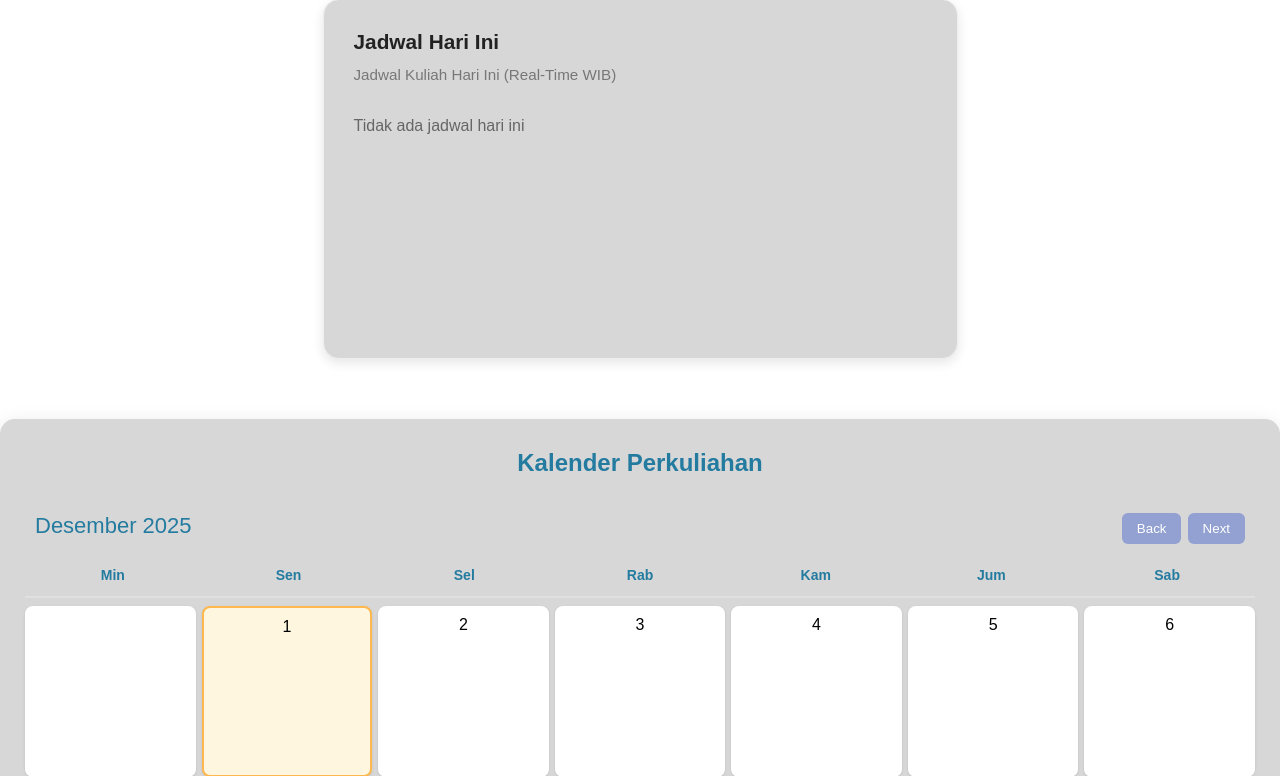
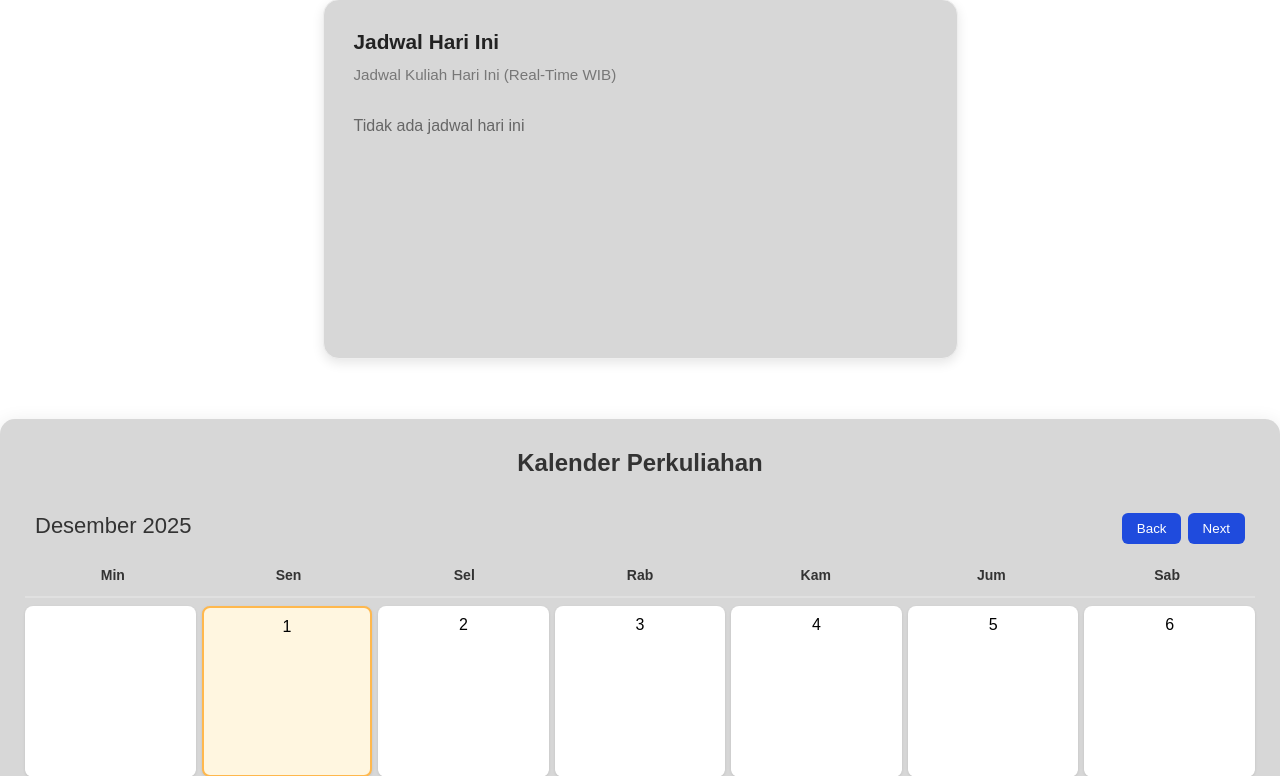
Before and after one commit to MLuthfiCA/PBL-Kalender, a PHP site: page /HTML/home_page.php in a window 1280 px wide. Shown: the part 1770-2546 px from the top of the page. Run offline with PHP 8.4, Linux system fonts and the light colour scheme; the visitor is signed in with stand-in values (Sample User, id 1); data that the repository does not hold is empty.

Commit message:
ubah warna tulisan pada tampilan kalender home

```diff
--- a/Front End PBL/CSS/home.css
+++ b/Front End PBL/CSS/home.css
@@ -350,7 +350,7 @@ body {
 
 .calendar-box h1 {
     text-align: center;
-    color: #247BA0;
+    color: #333;
     margin-bottom: 15px;
 }
 
@@ -360,7 +360,7 @@ body {
 
 #header {
     padding: 10px;
-    color: #247BA0;
+    color: #333;
     font-size: 22px;
     display: flex;
     justify-content: space-between;
@@ -369,7 +369,7 @@ body {
 }
 
 button {
-    background-color: #92a1d1;
+    background-color: #1f4bdd;
     color: white;
     border: none;
     padding: 8px 15px;
@@ -380,14 +380,14 @@ button {
 
 button:hover {
     transform: scale(1.05);
-    background-color: #7b8fc5;
+    background-color: #051d5f;
 }
 
 #weekdays {
     display: grid;
     grid-template-columns: repeat(7, 1fr);
     text-align: center;
-    color: #247BA0;
+    color: #333;
     font-weight: bold;
     font-size: 14px;
     margin-bottom: 8px;
```
